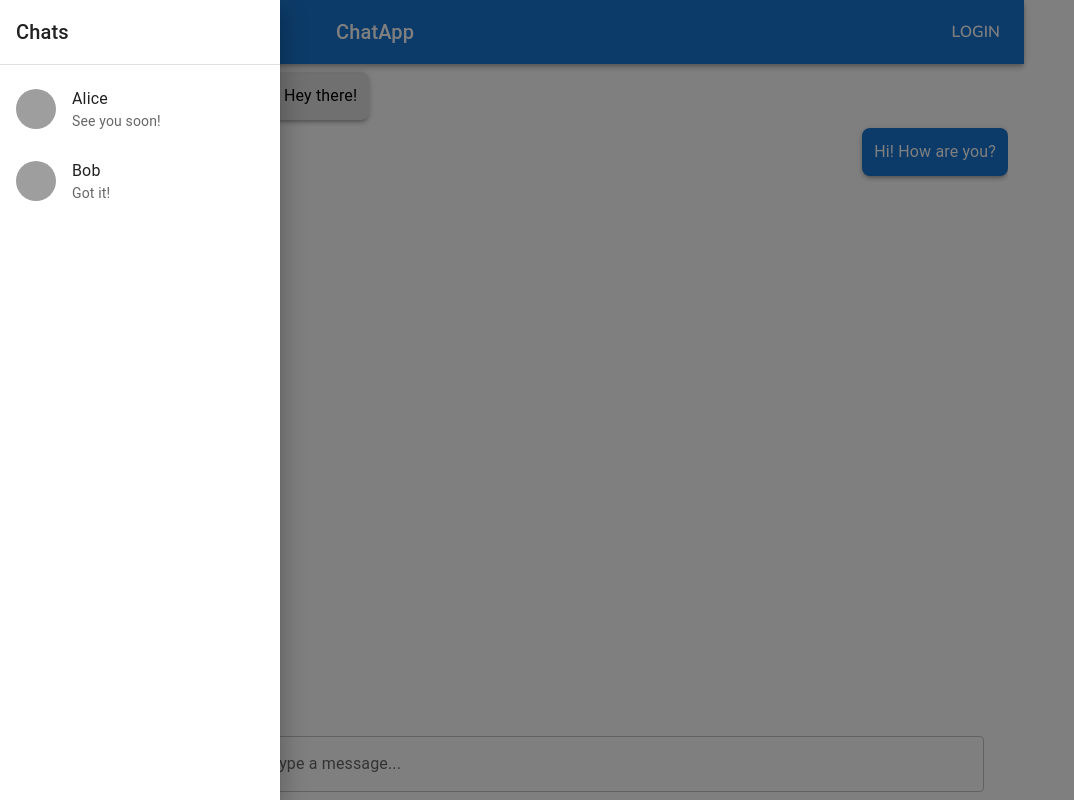
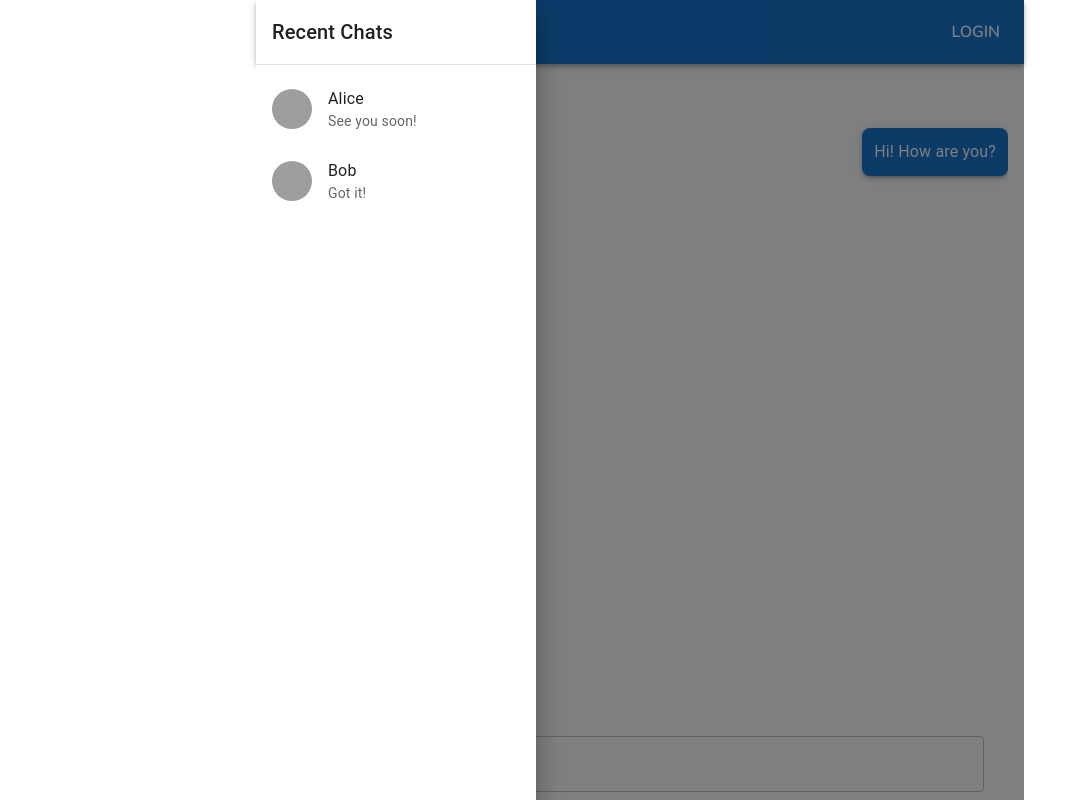
Before and after one commit to beingayandey/chatApplication, a React (Vite) app: page / in a window 1280 px wide. Both pictures are taken after a click on the button 294 px from the left and 32 px from the top of the page. Shown: the whole page, without its empty margins (0-1074 px from the left). Built offline with nearby package versions, Linux system fonts and the light colour scheme; grey boxes are pictures that could not be loaded; some icons are missing.

Commit message:
sidebar fixed

```diff
--- a/src/Layouts/Layout.jsx
+++ b/src/Layouts/Layout.jsx
@@ -1,4 +1,4 @@
-import React, { useState } from "react";
+import React, { useRef, useState } from "react";
 import { Box } from "@mui/material";
 import MessageList from "../components/MessageList";
 import MessageInput from "../components/MessageInput";
@@ -13,7 +13,7 @@ const Layout = () => {
   ]);
   const [drawerOpen, setDrawerOpen] = useState(false);
   const [activeChatId, setActiveChatId] = useState("1");
-
+  const containerRef = useRef(null);
   const chats = [
     {
       id: "1",
@@ -47,13 +47,14 @@ const Layout = () => {
 
   return (
     <div className="main-body">
-      <div className="container">
+      <div className="container" ref={containerRef}>
         <ChatPage />
         <SidebarMenu
           open={drawerOpen}
           onClose={() => setDrawerOpen(false)}
           chats={chats}
           onSelectChat={handleSelectChat}
+          containerRef={containerRef}
         />
         <div className="content">
           <ChatHeader onToggleDrawer={() => setDrawerOpen(true)} />
--- a/src/components/SidebarMenu.jsx
+++ b/src/components/SidebarMenu.jsx
@@ -9,12 +9,18 @@ import {
   Avatar,
 } from "@mui/material";
 
-const SidebarMenu = ({ open, onClose, chats, onSelectChat }) => {
+const SidebarMenu = ({ open, onClose, chats, onSelectChat, containerRef }) => {
   return (
-    <Drawer anchor="left" open={open} onClose={onClose}>
+    <Drawer
+      anchor="left"
+      open={open}
+      className="chat-history-drawer"
+      onClose={onClose}
+      container={containerRef.current}
+    >
       <div style={{ width: 280 }}>
         <Typography variant="h6" p={2}>
-          Chats
+          Recent Chats
         </Typography>
         <Divider />
         <List className="chat-list">
--- a/src/index.css
+++ b/src/index.css
@@ -18,6 +18,7 @@ body {
   height: 100%;
   width: 100%;
   position: relative;
+  overflow: hidden;
 }
 .content {
   /* display: grid;
@@ -92,6 +93,16 @@ a {
   text-transform: uppercase;
   color: var(--default-white);
 }
+.chat-history-drawer.css-2soe65-MuiModal-root-MuiDrawer-root {
+  position: absolute;
+}
+.chat-history-drawer .css-4nmryk-MuiBackdrop-root-MuiModal-backdrop {
+  position: absolute;
+}
+.chat-history-drawer.css-2soe65-MuiModal-root-MuiDrawer-root
+  .css-cyqh1t-MuiPaper-root-MuiDrawer-paper {
+  position: absolute;
+}
 @media screen and (max-width: 575px) {
   body {
     font-size: 0.8rem !important;
--- a/src/pages/ChatPage.jsx
+++ b/src/pages/ChatPage.jsx
@@ -1,7 +1,7 @@
 import React from "react";
 
 const ChatPage = () => {
-  return <div></div>;
+  return <></>;
 };
 
 export default ChatPage;
```
